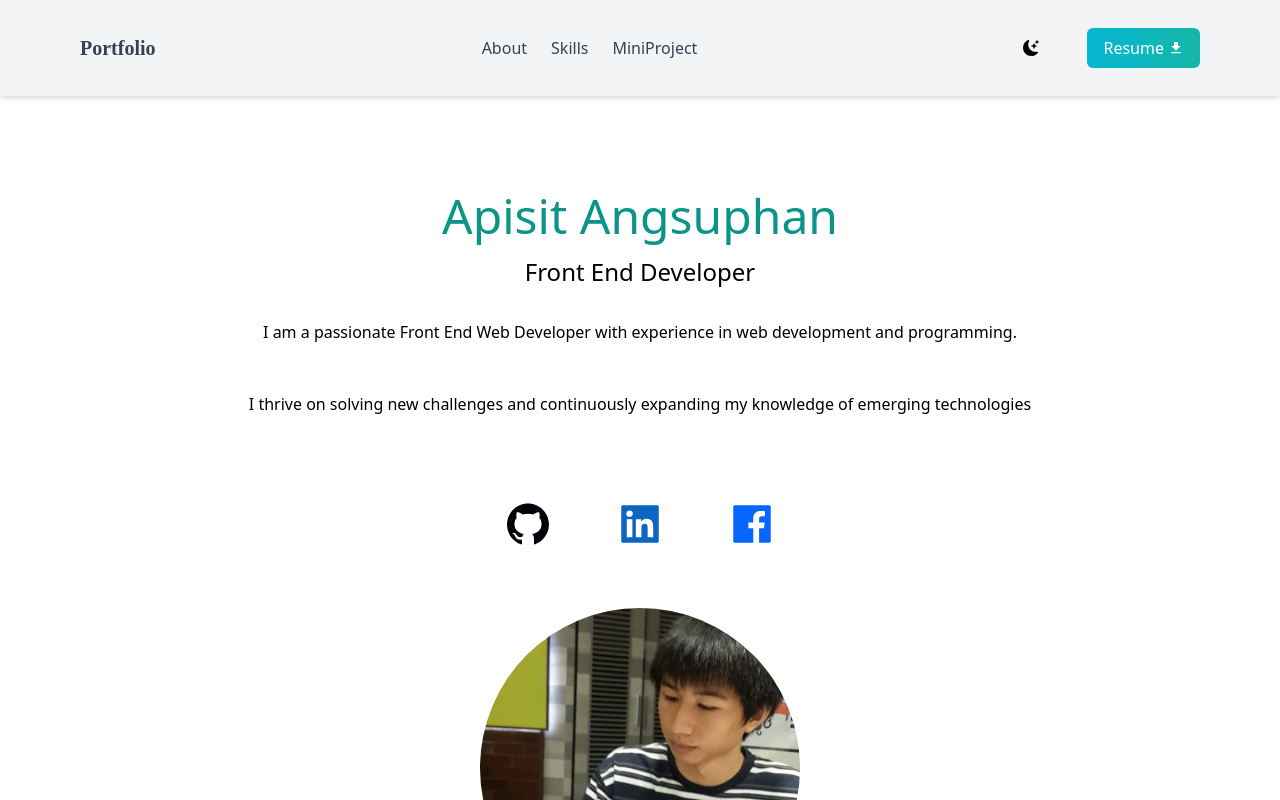
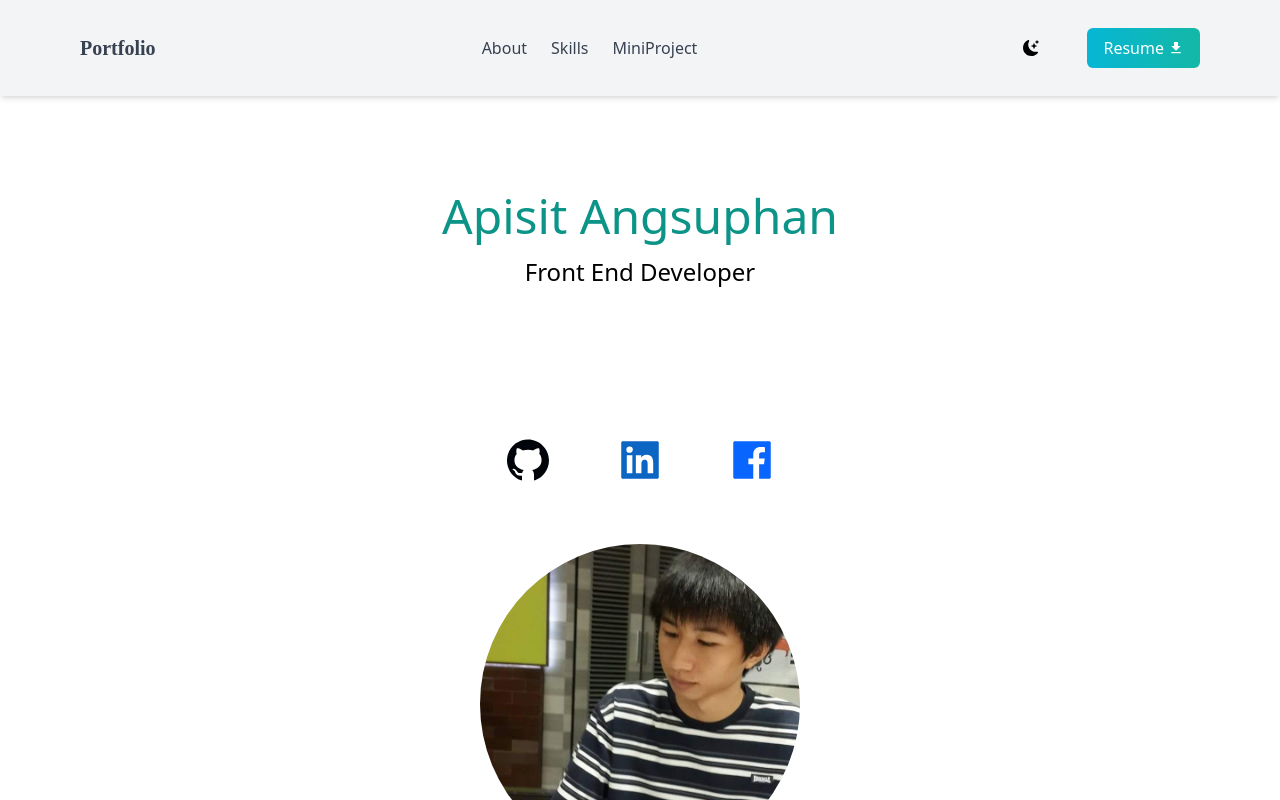
Before and after one commit to apisitangsuphan/my-portfolio, a Next.js app: page / in a window 1280 px wide. Shown: the top 800 px of the page. Built offline with nearby package versions, Linux system fonts and the light colour scheme.

Commit message:
edit skill : deleted

```diff
--- a/src/app/components/Hero.tsx
+++ b/src/app/components/Hero.tsx
@@ -13,12 +13,10 @@ function Hero() {
         </h2>
         <h3 className="text-2xl py-2">Front End Developer</h3>
         <p className="text-md py-5 leading-8">
-          I am a passionate Front End Web Developer with experience in web
-          development and programming.
+
         </p>
         <p className="text-md py-5 leading-8">
-          I thrive on solving new challenges and continuously expanding my
-          knowledge of emerging technologies{" "}
+
         </p>
         <div className="text-5xl flex justify-center gap-16 py-5 my-10 text-gray-700">
           <Link
```
